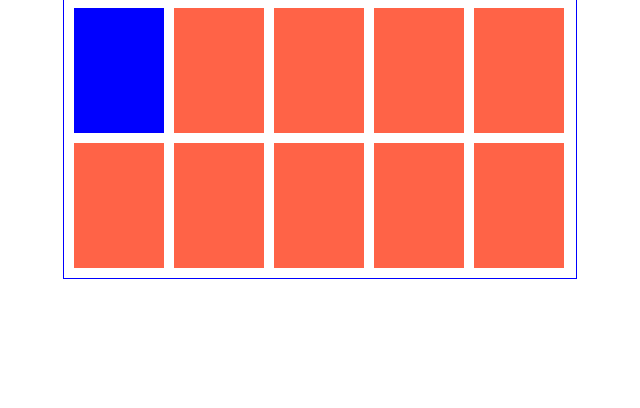
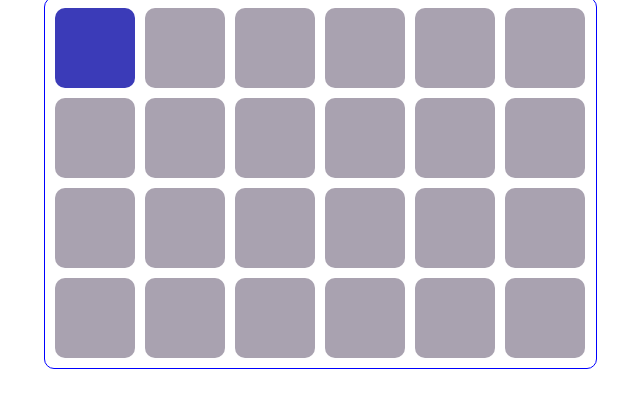
Before and after one commit to Felipe-Monte/Memory-game, a plain HTML site: page index.html in a window 1280 px wide. Both pictures are taken after a click on the element 439 px from the left and 150 px from the top of the page. Shown: the part 80-488 px from the top of the page, without its empty margins (320-960 px from the left). Drawn offline with Linux system fonts and the light colour scheme.

Commit message:
add flipper card

```diff
--- a/index.js
+++ b/index.js
@@ -1,4 +1,4 @@
-const container = document.querySelector('main')
+const container = document.querySelector('main');
 
 function createCard() {
   return `
@@ -6,16 +6,23 @@ function createCard() {
       <div class="front"></div>
       <div class="back"></div>
     </div>
-  `
+  `;
 }
 
-container.innerHTML += createCard() + createCard() + createCard() + createCard() + createCard() + createCard() + createCard() + createCard()
-+ createCard()
+let numberOfCards = 23;
 
-const allCards = document.querySelectorAll('.card')
+for (let i = 0; i < numberOfCards; i++) {
+  container.innerHTML += createCard();
+}
+
+const allCards = document.querySelectorAll('.card');
 
 allCards.forEach(card => {
   card.addEventListener("click", () => {
-    card.style.transform = 'rotateY(180deg)'
-  })
-})
+    if (card.classList.contains('flipped')) {
+      card.classList.remove('flipped');
+    } else {
+      card.classList.add('flipped');
+    }
+  });
+});
--- a/style.css
+++ b/style.css
@@ -14,7 +14,7 @@ main {
   flex-wrap: wrap;
   gap: 10px;
 
-  width: 514px;
+  width: 553px;
 
   padding: 10px;
 
@@ -23,15 +23,16 @@ main {
   perspective: 1000px;
 
   border: 1px solid blue;
+  border-radius: 10px;
 }
 
 .card {
   position: relative;
 
-  width: 90px;
-  height: 125px;
+  width: 80px;
+  height: 80px;
 
-  transition: transform 0.8s;
+  transition: transform 0.5s;
   transform-style: preserve-3d;
 }
 
@@ -43,12 +44,14 @@ main {
 }
 
 .front {
-  background-color: tomato;
+  background-color: rgb(169, 162, 176);
+  border-radius: 10px;
 }
 
 .back{
-  background-color: blue;
+  background-color: rgb(59, 59, 184);
 	transform: rotateY(180deg);
+  border-radius: 10px;
 }
 
 .front, .back{
@@ -59,7 +62,6 @@ main {
 }
 
 
-
-main:hover .card {
-  /* transform: rotateY(180deg); */
+.card.flipped {
+  transform: rotateY(180deg);
 }
```
